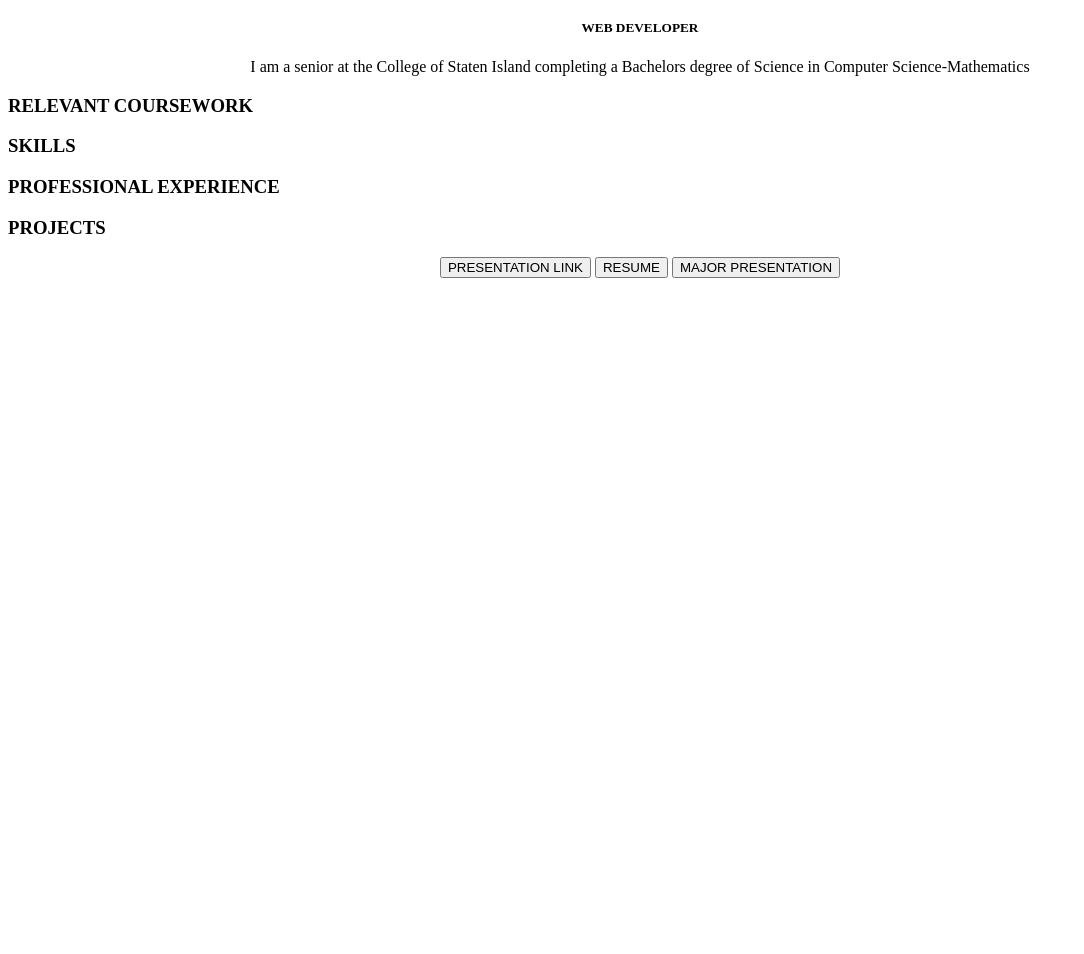
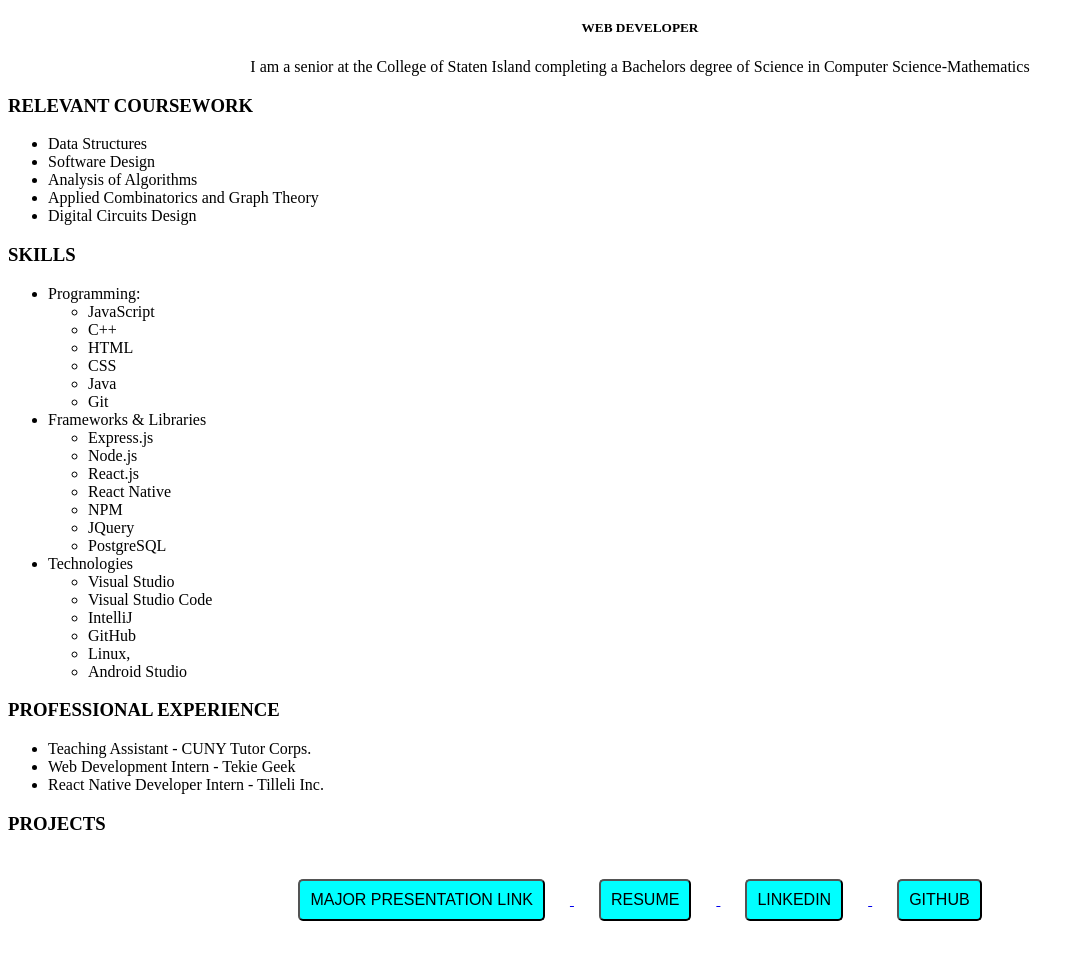
Before and after one commit to sfazliddin/Web-page, a website: page index.html in a window 1280 px wide. Shown: the part 61-1015 px from the top of the page, without its empty margins (0-1084 px from the left). Before the commit the page ends 800 px from the top, so only its background shows below. Drawn offline with Linux system fonts and the light colour scheme.

Commit message:
Formatted and added more links and buttons

```diff
--- a/index.css
+++ b/index.css
@@ -3,6 +3,13 @@ button {
   text-align: center;
   align-items: center;
   align-self: center;
+  background-color: aqua;
+  border-radius: 5px;
+  margin: 25px;
+  padding: 10px;
+  font-size: medium;
+  block-size: auto;
+
 }
 h1 {
   text-transform: uppercase;
@@ -20,4 +27,5 @@ h5 {
 #buttons{
     text-align: center;
     justify-items: end;
+
 }
--- a/index.html
+++ b/index.html
@@ -1,11 +1,10 @@
 <!DOCTYPE html>
 <html lang="en-US">
-
   <head>
-    <meta charset="UTF-8">
-    <meta name="viewport" content="width=device-width, initial-scale=1">
-    <title>Today's Date</title>
-    <link rel="stylesheet" href="index.css">
+    <meta charset="UTF-8" />
+    <meta name="viewport" content="width=device-width, initial-scale=1" />
+    <title>Samariddinkhon Fazliddinov</title>
+    <link rel="stylesheet" href="index.css" />
   </head>
 
   <body>
@@ -13,25 +12,107 @@
       <h1 id="myName">Samariddinkhon Fazliddinov</h1>
       <h5 id="myTitle">Web Developer</h5>
 
-    <p id="myBio">I am a senior at the College of Staten Island completing a Bachelors degree of Science in Computer Science-Mathematics</p>
+      <p id="myBio">
+        I am a senior at the College of Staten Island completing a Bachelors
+        degree of Science in Computer Science-Mathematics
+      </p>
     </div>
+    <div>
       <h3 id="relCourses">Relevant Coursework</h3>
-    <h3 id="skills">Skills
-    </h3>
+      <ul>
+        <li>Data Structures</li>
+        <li>Software Design</li>
+        <li>Analysis of Algorithms</li>
+        <li>Applied Combinatorics and Graph Theory</li>
+        <li>Digital Circuits Design</li>
+      </ul>
+    </div>
+    <div>
+      <h3 id="skills">Skills</h3>
+      <ul>
+        <li>
+          Programming:
+          <ul>
+            <li>JavaScript</li>
+            <li>C++</li>
+            <li>HTML</li>
+            <li>CSS</li>
+            <li>Java</li>
+            <li>Git</li>
+          </ul>
+        </li>
+        <li>Frameworks & Libraries</li>
+        <ul>
+          <li>Express.js</li>
+          <li>Node.js</li>
+          <li>React.js</li>
+          <li>React Native</li>
+          <li>NPM</li>
+          <li>JQuery</li>
+          <li>PostgreSQL</li>
+        </ul>
+
+        <li>
+          Technologies
+          <ul>
+            <li>Visual Studio</li>
+            <li>Visual Studio Code</li>
+            <li>IntelliJ</li>
+            <li>GitHub</li>
+            <li>Linux,</li>
+            <li>Android Studio</li>
+          </ul>
+        </li>
+      </ul>
+    </div>
+    <div>
       <h3 id="pro">Professional Experience</h3>
+      <ul>
+        <li>Teaching Assistant - CUNY Tutor Corps.</li>
+        <li>Web Development Intern - Tekie Geek</li>
+        <li>React Native Developer Intern - Tilleli Inc.</li>
+      </ul>
+    </div>
+    <div>
       <h3 id="projects">Projects</h3>
+    </div>
     <div id="buttons">
-    <button  id="presentationLink" type="button">presentation link</button>
+      <a
+        href="https://docs.google.com/presentation/d/1Lf9w0fY3Z9e9O49urTh_4IQ7aG6RrdsXrYKh9EcSYJI/edit?usp=sharing"
+        target="_blank"
+      >
+        <button id="majorPresentationLink" type="button">
+          major presentation link
+        </button>
+      </a>
+      <a
+        href="https://drive.google.com/file/d/1eU9dTLl9Zlr_Qiuz_HWGhDX-bchKBGoJ/view"
+        target="_blank"
+      >
         <button id="myResume" type="button">resume</button>
-    <button id="majorPresentation" type="button">major presentation</button>
+      </a>
+      <a
+        href="http://linkedin.com/in/sfazliddin"
+        target="_blank"
+        rel="noopener noreferrer"
+      >
+        <button id="LinkedIN" type="button">LinkedIN</button>
+      </a>
+      <a
+        href="http://github.com/sfazliddin"
+        target="_blank"
+        rel="noopener noreferrer"
+      >
+        <button id="gitHub" type="button">github</button>
+      </a>
     </div>
-<script >function App(){
-
-    var elements = document.querySelectorAll("button")
-                   for (var i = 0, element; element = elements[i++];) {
-                      element.value = (element.value).toUpperCase();}
-}</script>
-
+    <script>
+      function App() {
+        var elements = document.querySelectorAll("button");
+        for (var i = 0, element; (element = elements[i++]); ) {
+          element.value = element.value.toUpperCase();
+        }
+      }
+    </script>
   </body>
-
 </html>
```
Lines whose indentation alone changed are shown as unchanged.
